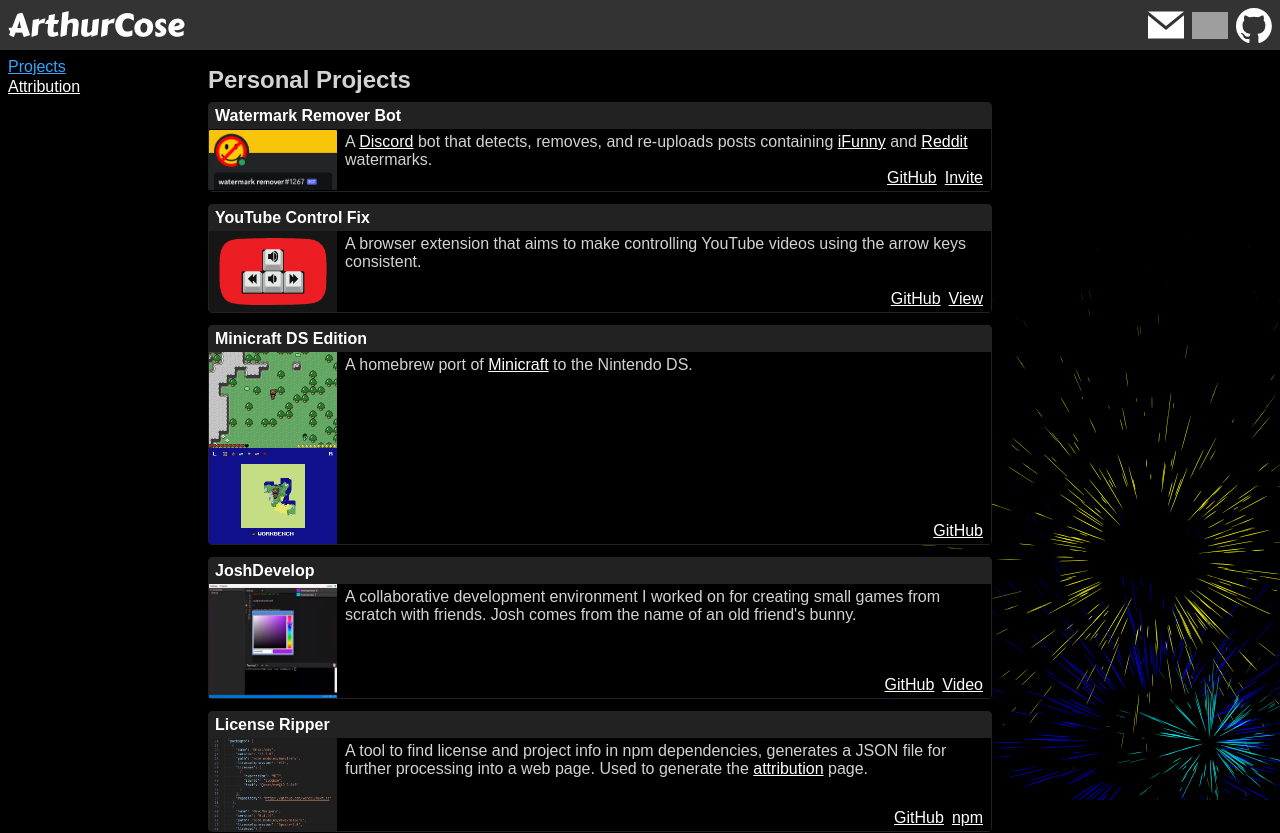
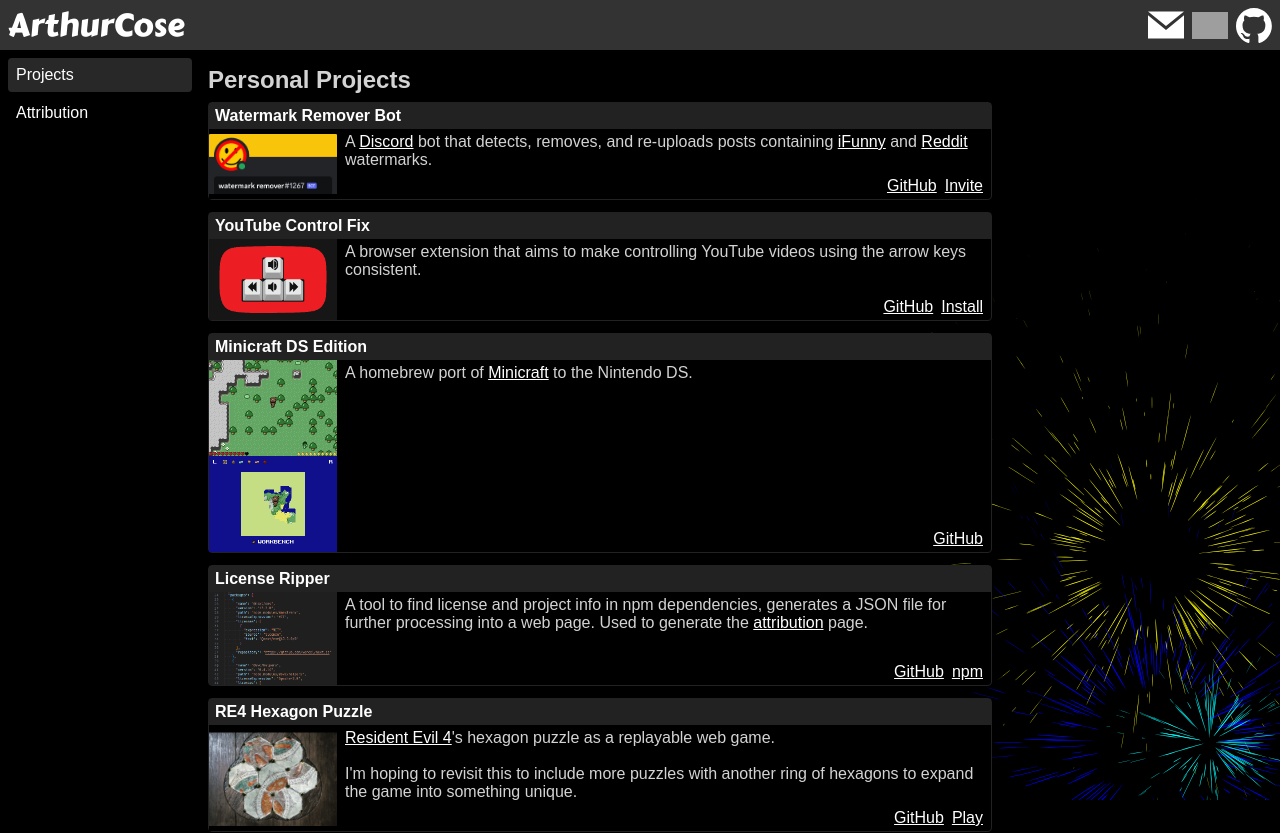
Before and after one commit to ArthurCose/personal-website, a Next.js app: page / in a window 1280 px wide. Shown: the top 833 px of the page. Built offline with nearby package versions, Linux system fonts and the light colour scheme; grey boxes are pictures that could not be loaded.

Commit message:
Update styles

```diff
--- a/src/components/attribution_list_item.tsx
+++ b/src/components/attribution_list_item.tsx
@@ -48,7 +48,7 @@
     <div className={styles.list_item}>
       <div className={styles.project_info}>
         <div className={styles.project_name}>{project.name}</div>
-        <div>{project.description}</div>
+        <div className={styles.project_description}>{project.description}</div>
       </div>
 
       <div className={styles.links}>
--- a/src/pages/projects.tsx
+++ b/src/pages/projects.tsx
@@ -35,6 +35,7 @@
         icon={youtubeControlFixImage}
         repo="https://github.com/ArthurCose/YouTube-Control-Fix"
         link="https://chrome.google.com/webstore/detail/youtube-control-fix/pkemfahanpgdcdmgcehgblhagnhacpjo"
+        linkName="Install"
       >
         A browser extension that aims to make controlling YouTube videos using
         the arrow keys consistent.
@@ -48,18 +49,6 @@
         A homebrew port of{" "}
         <Link href="https://en.wikipedia.org/wiki/Minicraft">Minicraft</Link> to
         the Nintendo DS.
-      </Project>
-
-      <Project
-        name="JoshDevelop"
-        icon={joshDevelopImage}
-        repo="https://github.com/ArthurCose/JoshDevelop/"
-        linkName="Video"
-        link="https://www.youtube.com/watch?v=cCpkSRIdujA"
-      >
-        A collaborative development environment I worked on for creating small
-        games from scratch with friends. Josh comes from the name of an old
-        friend&apos;s bunny.
       </Project>
 
       <Project
@@ -79,6 +68,7 @@
         icon={hexagonPuzzleImage}
         repo="https://github.com/ArthurCose/RE4-Hexagon-Puzzle/"
         link="https://arthurcose.github.io/RE4-Hexagon-Puzzle/"
+        linkName="Play"
       >
         <Link href="https://www.residentevil.com/re4/en-us/">
           Resident Evil 4
@@ -95,6 +85,7 @@
         icon={bnWordleImage}
         repo="https://github.com/ArthurCose/BN-Wordle/"
         link="https://arthurcose.github.io/BN-Wordle/"
+        linkName="Play"
       >
         A puzzle game inspired by{" "}
         <Link href="https://www.nytimes.com/games/wordle/index.html">
@@ -112,6 +103,18 @@
       </Project>
 
       <Project
+        name="JoshDevelop"
+        icon={joshDevelopImage}
+        repo="https://github.com/ArthurCose/JoshDevelop/"
+        link="https://www.youtube.com/watch?v=cCpkSRIdujA"
+        linkName="Video"
+      >
+        A collaborative development environment I worked on for creating small
+        games from scratch with friends. Josh comes from the name of an old
+        friend&apos;s bunny.
+      </Project>
+
+      <Project
         name="arthurcose.dev"
         icon={arthurcoseImage}
         repo="https://github.com/ArthurCose/personal-website"
--- a/src/styles/Licenses.module.css
+++ b/src/styles/Licenses.module.css
@@ -31,6 +31,10 @@
   color: var(--header-color);
 }
 
+.project_description {
+  min-height: 1em;
+}
+
 .license_text {
   overflow-x: auto;
 }
--- a/src/styles/Project.module.css
+++ b/src/styles/Project.module.css
@@ -1,14 +1,15 @@
 .container {
   margin-bottom: 12px;
   border: 1px solid var(--lightgrey);
-  background: var(--lightgrey);
   border-radius: 4px;
+  background: var(--background);
 }
 
 .header {
   padding: 4px 6px;
   display: flex;
   flex-direction: row;
+  background: var(--lightgrey);
 }
 
 .name {
@@ -29,7 +30,6 @@
 }
 
 .descriptionContainer {
-  background: var(--background);
   display: flex;
   flex-direction: column;
   flex: 1;
@@ -42,4 +42,5 @@
   justify-content: flex-end;
   gap: 8px;
   margin-top: auto;
+  padding-top: 8px;
 }
--- a/src/styles/globals.css
+++ b/src/styles/globals.css
@@ -1,9 +1,17 @@
 :root {
   --text-color: lightgrey;
   --link-color: white;
-  --local-link-color: rgb(54, 165, 255);
-  /* --link-color: rgb(54, 165, 255);
-  --local-link-color: white; */
+  --sidebar-local-link: #333;
+  --sidebar-link-hover: color-mix(
+    in srgb,
+    var(--sidebar-local-link) 50%,
+    transparent
+  );
+  --sidebar-link-active: color-mix(
+    in srgb,
+    var(--sidebar-local-link) 80%,
+    transparent
+  );
   --header-color: white;
   --background: black;
   --lightgrey: #222;
@@ -67,12 +75,30 @@
   transition: transform 200ms;
 }
 
-#sidebar .local-link {
-  color: var(--local-link-color);
+#sidebar > * {
+  margin-bottom: 4px;
 }
 
-#sidebar > * {
-  margin-bottom: 2px;
+#sidebar > a {
+  padding: 8px;
+  text-decoration: none;
+  border-radius: 4px;
+  transition-duration: 150ms;
+  transition-property: background-color, color;
+}
+
+#sidebar > a:hover {
+  background-color: var(--sidebar-link-hover);
+  padding: 8px;
+}
+
+#sidebar .local-link,
+#sidebar a:active {
+  background-color: var(--sidebar-link-active);
+}
+
+#sidebar .local-link:hover:not(:active) {
+  background-color: var(--sidebar-local-link);
 }
 
 #main-content {
```
